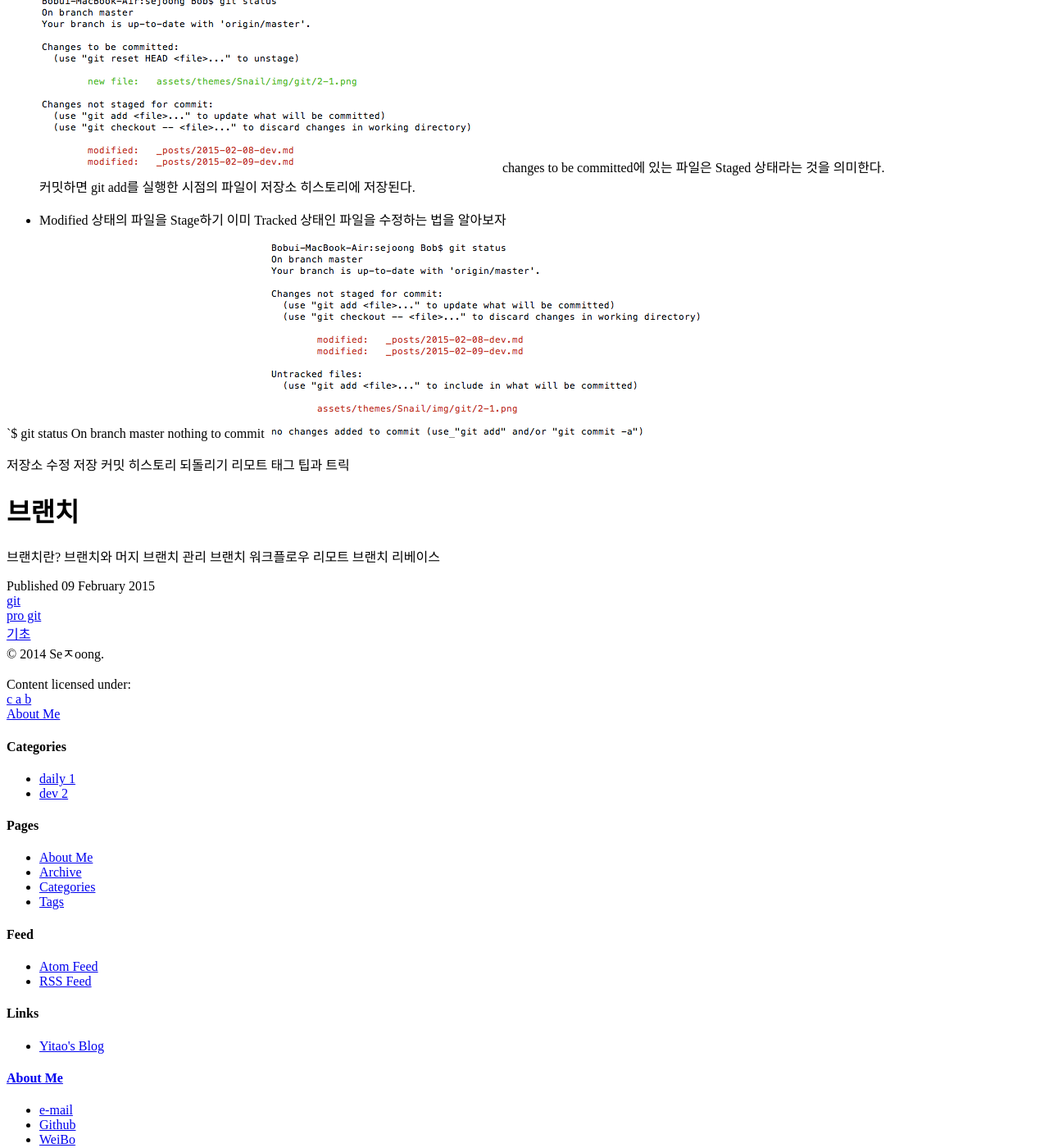
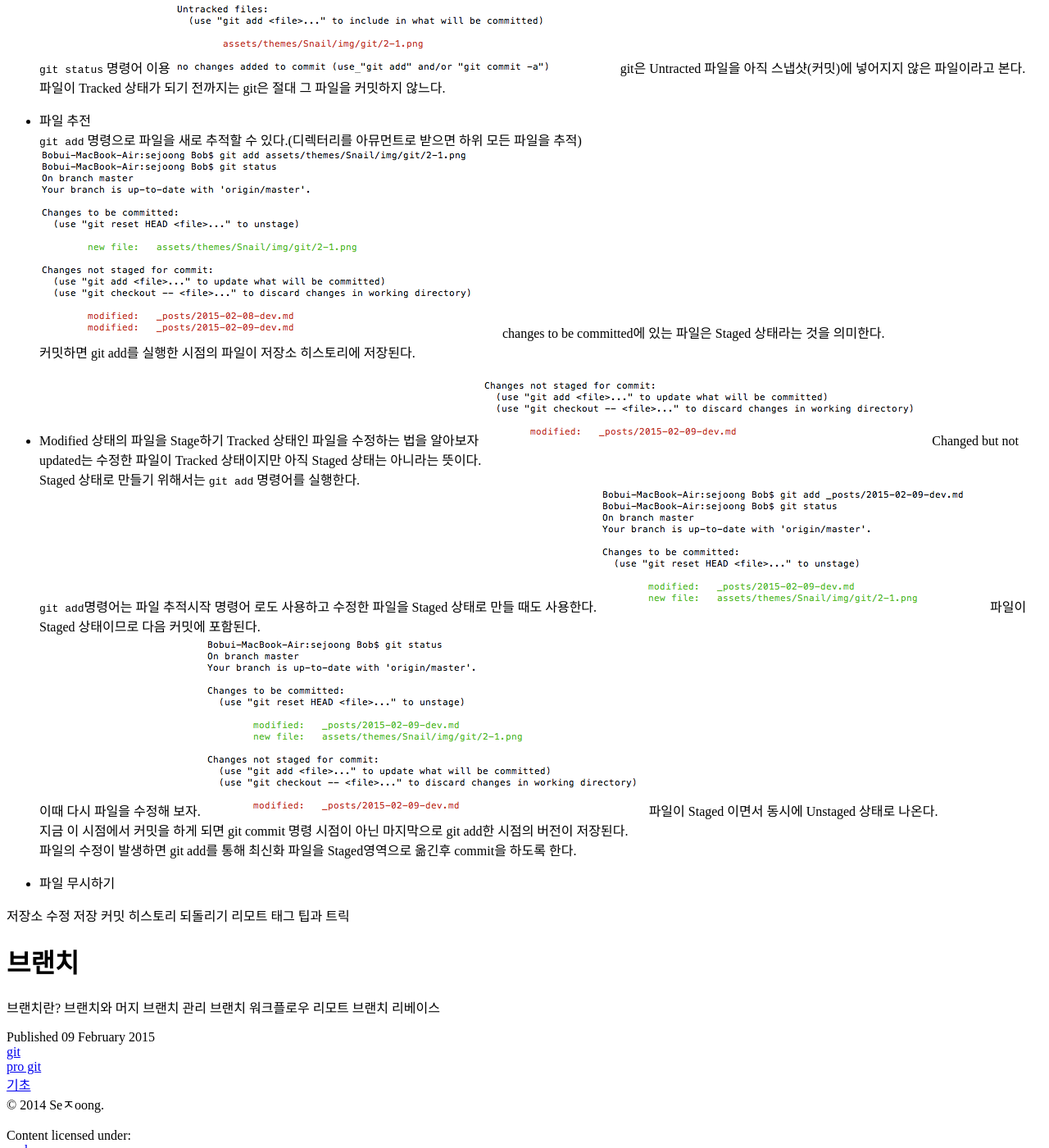
Before and after one commit to sejoong/sejoong.github.com, a Jekyll site: the page built from _posts/2015-02-09-dev.md, in a window 1280 px wide and 1400 px high, scrolled down 1205 px. Shown: the whole window at 82% size. Built offline with Jekyll 4.4.1, drawn with Linux system fonts in a browser that asks for light colours; nearby versions of some CDN libraries; library files that are not in the unit come from our copies; comment, search, counter and statistics services are not loaded.

Commit message:
git 2일

```diff
--- a/_posts/2015-02-09-dev.md
+++ b/_posts/2015-02-09-dev.md
@@ -47,13 +47,24 @@ changes to be committed에 있는 파일은 Staged 상태라는 것을 의미한
 커밋하면 git add를 실행한 시점의 파일이 저장소 히스토리에 저장된다.<br>
 
 - Modified 상태의 파일을 Stage하기
-이미 Tracked 상태인 파일을 수정하는 법을 알아보자
+Tracked 상태인 파일을 수정하는 법을 알아보자
+<img src="/assets/themes/Snail/img/git/2-1-3.png" alt="">
+Changed but not updated는 수정한 파일이 Tracked 상태이지만 아직 Staged 상태는 아니라는 뜻이다.<br>
+Staged 상태로 만들기 위해서는 `git add` 명령어를 실행한다.<br>
+`git add`명령어는 파일 추적시작 명령어 로도 사용하고 수정한 파일을 Staged 상태로 만들 때도 사용한다.
+<img src="/assets/themes/Snail/img/git/2-1-4.png" alt="">
+파일이 Staged 상태이므로 다음 커밋에 포함된다.<br>
+이때 다시 파일을 수정해 보자.
+<img src="/assets/themes/Snail/img/git/2-1-5.png" alt="">
+파일이 Staged 이면서 동시에 Unstaged 상태로 나온다.<br>
+지금 이 시점에서 커밋을 하게 되면 git commit 명령 시점이 아닌 마지막으로 git add한 시점의 버전이 저장된다.<br>
+파일의 수정이 발생하면 git add를 통해 최신화 파일을 Staged영역으로 옮긴후 commit을 하도록 한다.
+
+- 파일 무시하기
 
 
-`$ git status
-On branch master
-nothing to commit
-<img src="/assets/themes/Snail/img/git/2-1-1.png" alt="">
+
+
 
 
 저장소
```
Also changed, not shown: assets/themes/Snail/img/git/2-1-3.png (added), assets/themes/Snail/img/git/2-1-4.png (added), assets/themes/Snail/img/git/2-1-5.png (added), assets/themes/Snail/img/git/2-1.png (added).
